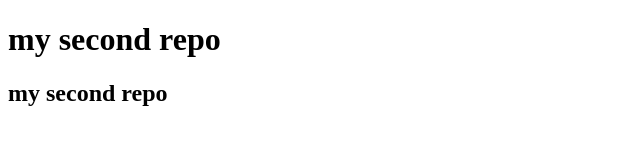
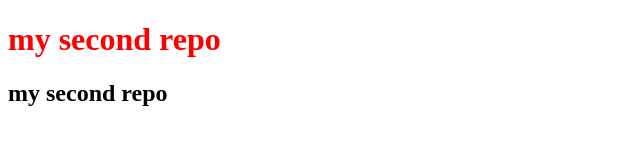
Before and after one commit to coderrakibul/my-second-repo, a plain HTML site: page index.html in a window 1280 px wide. Shown: the whole page, without its empty margins (0-640 px from the left). Drawn offline with Linux system fonts and the light colour scheme.

Commit message:
style added

```diff
--- a/index.html
+++ b/index.html
@@ -7,7 +7,7 @@
     <title>my second repo</title>
 </head>
 <body>
-    <h1>my second repo</h1>
+    <h1 style="color:red;">my second repo</h1>
     <h2>my second repo</h2>
 </body>
 </html>
```
